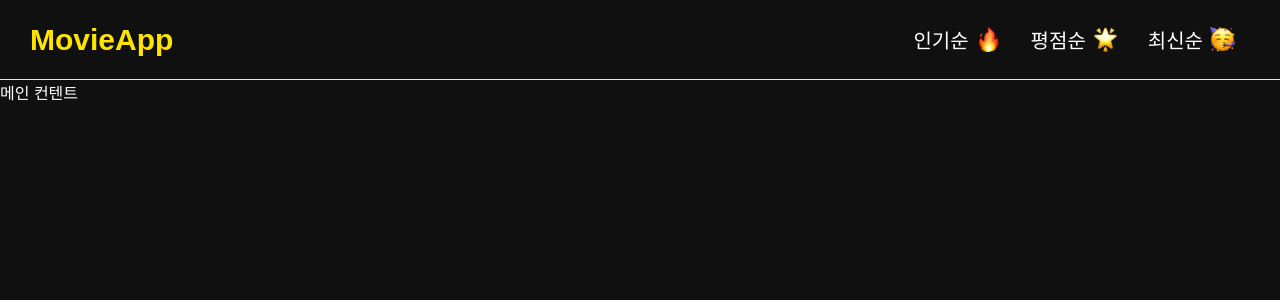
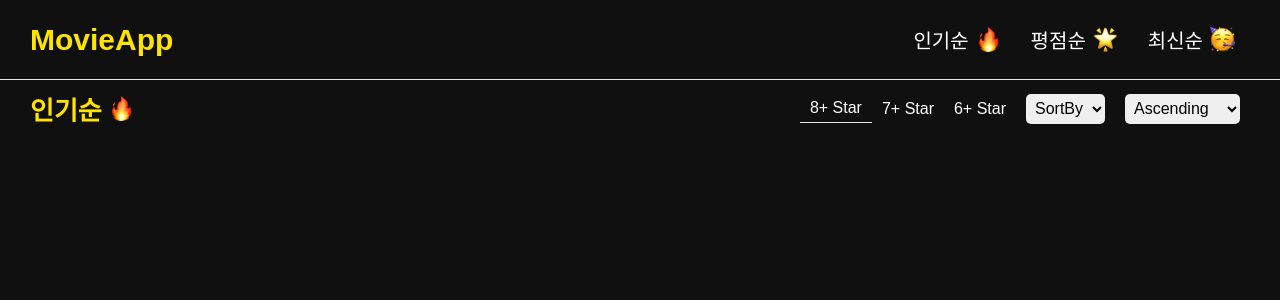
Before and after one commit to jbkim08/movieapp2, a React (Vite) app: page / in a window 1280 px wide. Shown: the top 300 px of the page. Built offline with nearby package versions, Linux system fonts and the light colour scheme; a web font is replaced by a local one.

Commit message:
무비리스트

```diff
--- a/src/App.jsx
+++ b/src/App.jsx
@@ -1,4 +1,5 @@
 import "./App.css";
+import MovieList from "./components/MovieList/MovieList";
 import Navbar from "./components/Navbar/Navbar";
 
 function App() {
@@ -6,7 +7,7 @@
     <div className="app">
       <Navbar />
 
-      <main>메인 컨텐트</main>
+      <MovieList />
     </div>
   );
 }
--- /dev/null
+++ b/src/components/MovieList/MovieList.css
@@ -0,0 +1,43 @@
+.movie_list_header {
+  padding: 10px 30px;
+  justify-content: space-between;
+  margin-bottom: 5px;
+}
+
+.movie_list_heading {
+  font-size: 26px;
+  color: #ffe400;
+}
+
+.movie_filter {
+  list-style: none;
+  font-size: 16px;
+}
+
+.movie_filter_item {
+  padding: 5px 10px;
+  cursor: pointer;
+}
+
+.movie_filter_item.active {
+  border-bottom: 1px solid #e6e6e6;
+  font-weight: 500;
+}
+
+.movie_sorting {
+  border: none;
+  outline: none;
+  border-radius: 5px;
+  font-size: 16px;
+  font-weight: 500;
+  font-family: inherit;
+  height: 30px;
+  padding: 0 5px;
+  margin: 0 10px;
+}
+
+.movie_cards {
+  display: flex;
+  flex-wrap: wrap;
+  justify-content: space-evenly;
+}
--- /dev/null
+++ b/src/components/MovieList/MovieList.jsx
@@ -0,0 +1,34 @@
+import "./MovieList.css";
+import Fire from "../../assets/fire.png";
+
+export default function MovieList() {
+  return (
+    <section className="movie_list">
+      <header className="align_center movie_list_header">
+        <h2 className="align_center movie_list_heading">
+          인기순 <img src={Fire} alt="fire emoji" className="navbar_emoji" />
+        </h2>
+
+        <div className="align_center movie_list_fs">
+          <ul className="align_center movie_filter">
+            <li className="movie_filter_item active">8+ Star</li>
+            <li className="movie_filter_item">7+ Star</li>
+            <li className="movie_filter_item">6+ Star</li>
+          </ul>
+
+          <select name="" id="" className="movie_sorting">
+            <option value="">SortBy</option>
+            <option value="">Date</option>
+            <option value="">Rating</option>
+          </select>
+          <select name="" id="" className="movie_sorting">
+            <option value="">Ascending</option>
+            <option value="">Descending</option>
+          </select>
+        </div>
+      </header>
+
+      <div className="movie_cards"></div>
+    </section>
+  );
+}
--- a/src/index.css
+++ b/src/index.css
@@ -17,3 +17,8 @@
   color: #fff;
   font-family: "Pretendard-Regular", sans-serif;
 }
+
+.align_center {
+  display: flex;
+  align-items: center;
+}
```
